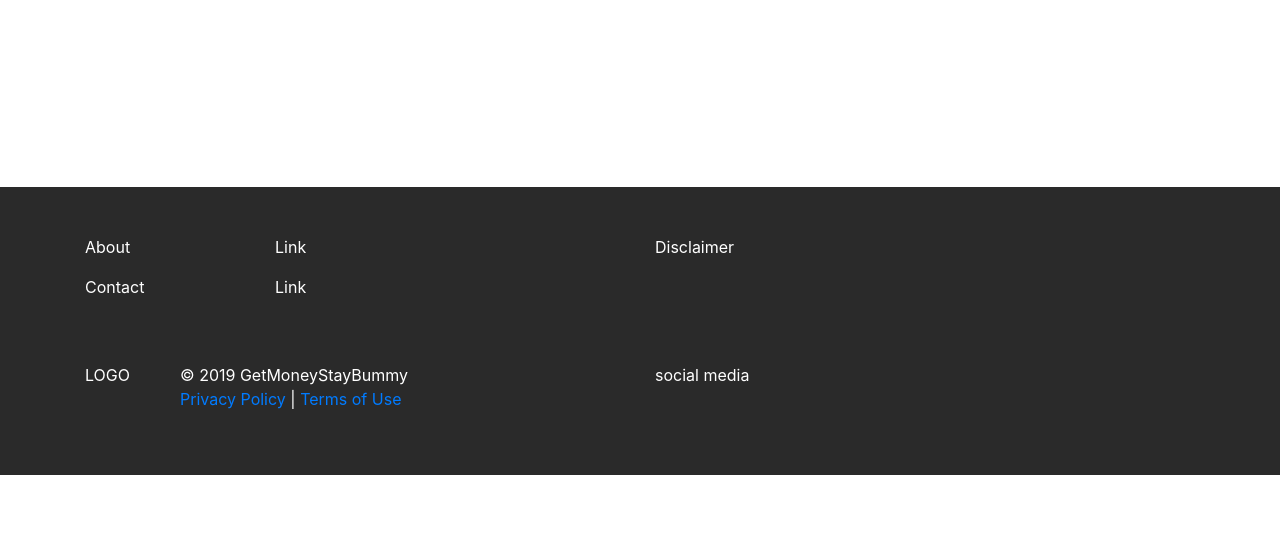
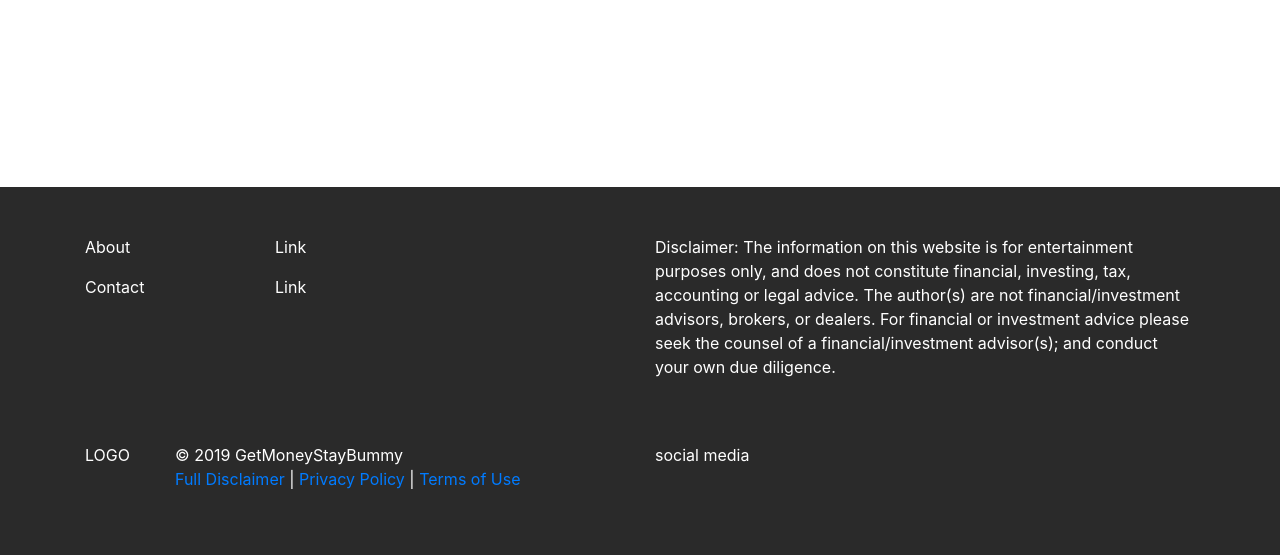
Before and after one commit to jaimelovera/personal-finance-blog, a Django app: page / in a window 1280 px wide. Shown: the part 421-976 px from the top of the page. Before the commit the page ends 896 px from the top, so only its background shows below. Run offline with Django 3.2, Linux system fonts and the light colour scheme; some libraries are stand-ins or nearby versions.

Commit message:
more work on footer. its coming together.

```diff
--- a/blog/templates/blog/base.html
+++ b/blog/templates/blog/base.html
@@ -2,21 +2,12 @@
 <!DOCTYPE html>
 <html lang="en">
     <head>
-        <title>Get Money Stay Bummy</title>
+        <title>GetMoneyStayBummy</title>
         <link rel="stylesheet" href="{% static 'blog/vendor/bootstrap-4.3.1/css/bootstrap.min.css' %}">
         <link rel="stylesheet" href="{% static 'blog/css/base.css' %}">
     </head>
 
 	<body>
-
-
-
-
-
-
-
-
-
 		<!-- Navigation -->
 		<nav class="navbar navbar-expand-sm navbar-light fixed-top py-0">
 			<div class= "container px-auto">
@@ -38,29 +29,12 @@
 		</nav>
 
 
-
-
-
-
-
-
-
-
 		<!-- Main Section -->
 		<section class="main-section">
 				</br></br>
 				<h1 class="title-text-about text-center mb-2 mt-4">Content Section</h1>
 				</br></br></br></br></br></br></br></br></br></br></br></br></br></br></br></br></br></br></br></br>
 		</section>
-
-
-
-
-
-
-
-
-
 
 
 		<!-- Footer Section -->
@@ -80,18 +54,12 @@
 					</div>
 				</div>
 				<div class = "col-md-6 text-center text-md-left">
-					<p>Disclaimer</p>
+					<p>Disclaimer: The information on this website is for entertainment purposes only, and does not constitute financial, investing, tax, accounting or legal advice. The author(s) are not financial/investment advisors, brokers, or dealers. For financial or investment advice please seek the counsel of a financial/investment advisor(s); and conduct your own due diligence.</p>
 				</div>
 			</div>
-
-
-
 			<div class = "row pt-5">
 				<div class = "col-md-6 text-center text-md-left">
-
-
-
-					<div class = "row">
+					<div class = "row no-gutters">
 						<div class = "col-md-2 text-center text-md-left">
 							<p>LOGO</p>
 						</div>
@@ -100,26 +68,12 @@
 								<div class= "row">
 									<div class= "col">
 										<a>&copy; 2019 GetMoneyStayBummy</a>
-										<p><a href="#">Privacy Policy</a> | <a href="#">Terms of Use</a></p>
+										<p><a href="#">Full Disclaimer</a> | <a href="#">Privacy Policy</a> | <a href="#">Terms of Use</a></p>
 									</div>
 								</div>
 						</div>
 					</div>
-
-
-
-
 				</div>
-
-
-
-
-
-
-
-
-
-
 				<div class = "col-md-6 text-center text-md-left">
 					<p>social media</p>
 				</div>
@@ -128,17 +82,9 @@
 		</footer>
 
 
+		<!-- Bootstrap core JavaScript -->
+  		<script src="{% static 'blog/vendor/bootstrap-4.3.1/js/bootstrap.min.js' %}"></script>
 
 
-
-
-
-
-
-
-
-
-		<!-- Bootstrap core JavaScript -->
-  		<script src="{% static 'blog/vendor/bootstrap-4.3.1/js/bootstrap.min.js' %}"></script>
     </body>
 </html>
```
